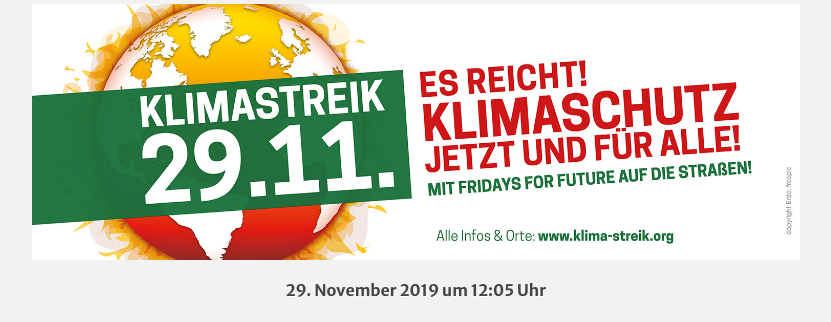
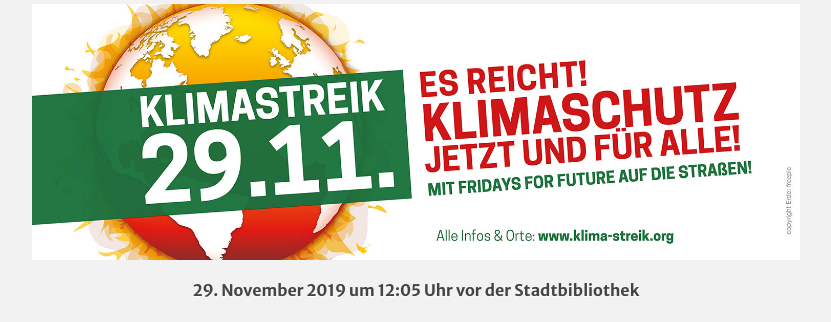
Before and after one commit to Johe1999/fridaysforfuture-landau-pfalz.github.io, a plain HTML site: page index.html in a window 1280 px wide. Shown: the part 382-704 px from the top of the page, without its empty margins (224-1055 px from the left). Drawn offline with Linux system fonts and the light colour scheme; no server answers.

Commit message:
Update index.html

```diff
--- a/index.html
+++ b/index.html
@@ -54,7 +54,7 @@
           <!-- <p>📆 <span id="next-strike-date"></span>: <span id="next-strike-ld"></span></p> -->
 
           <p><a href="https://klima-streik.org/"><img src="assets/img/20191129_klimastreik.jpg"></a></p>
-          <p style="text-align: center;"><b>29. November 2019 um 12:05 Uhr</b></p>
+          <p style="text-align: center;"><b>29. November 2019 um 12:05 Uhr vor der Stadtbibliothek</b></p>
 
 
           <h2>Links</h2>
```
